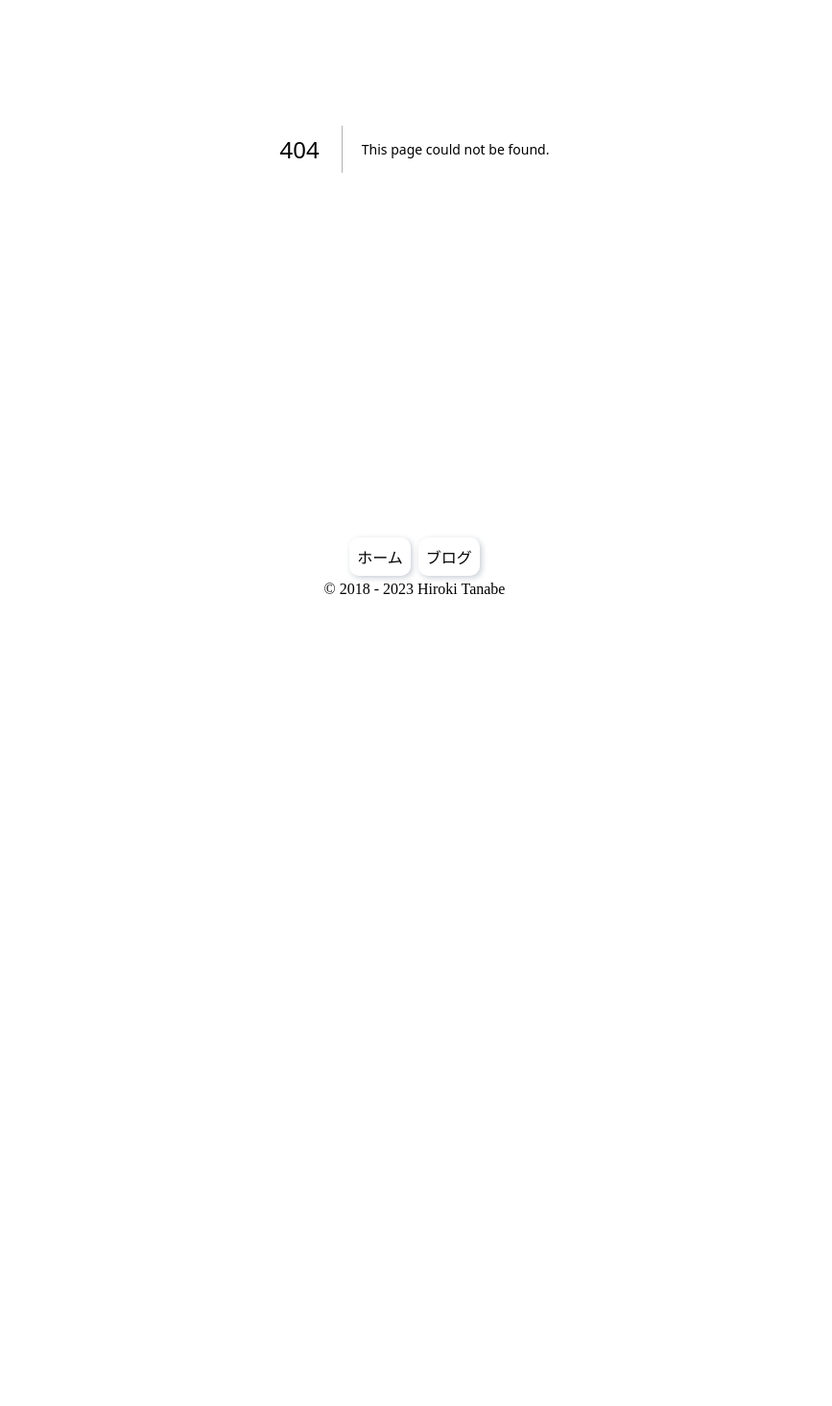
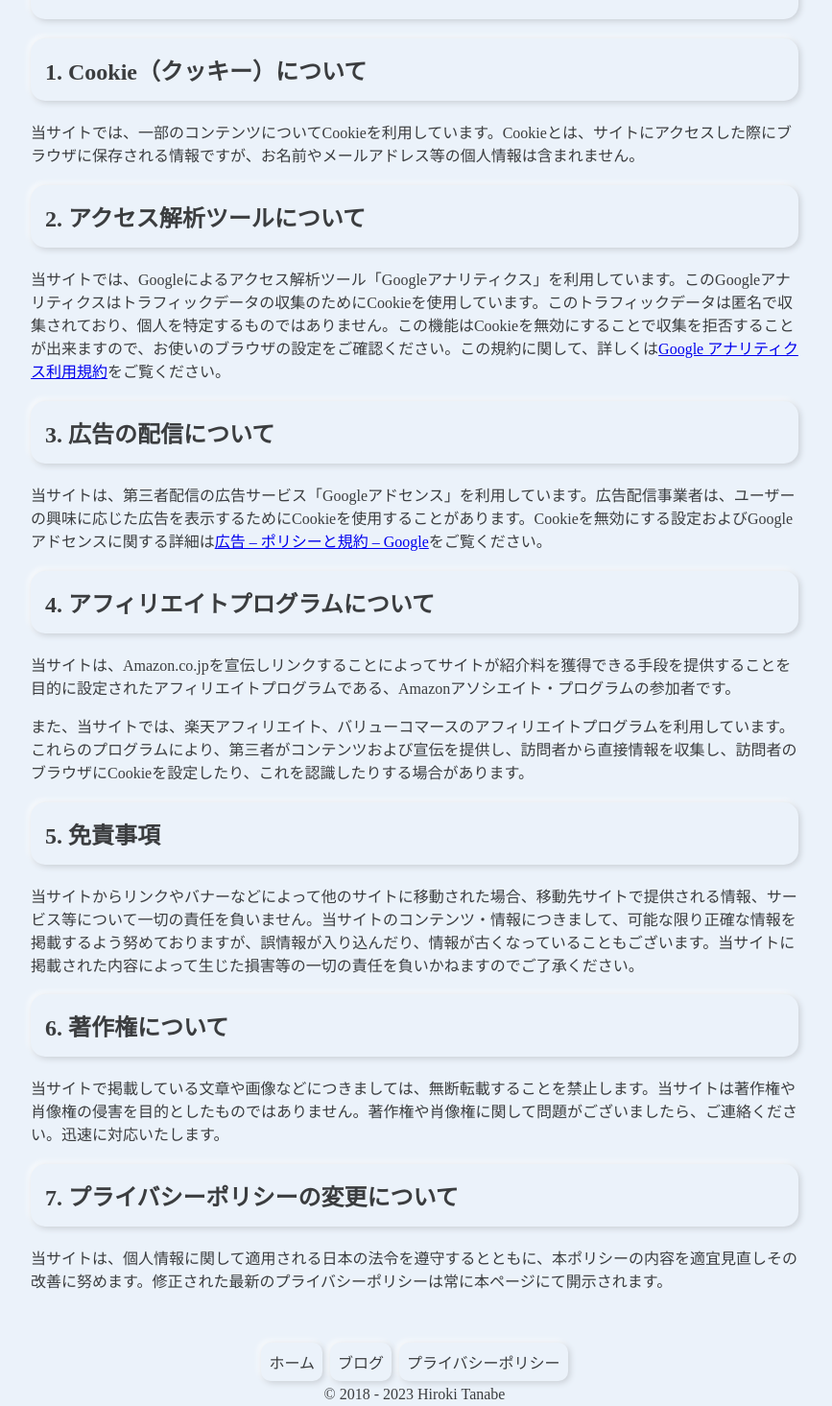
Before and after one commit to zalgo3/zalgo-official.com, a Next.js app: page /privacy-policy in a window 1280 px wide. Before the commit this address had no page. Shown: the part 245-1710 px from the top of the page at 96% size, without its empty margins (208-1075 px from the left). Before the commit the page ends 868 px from the top, so only its background shows below. Built offline with nearby package versions, Linux system fonts and the light colour scheme.

Commit message:
add privacy policy

```diff
--- a/app/footer.tsx
+++ b/app/footer.tsx
@@ -16,6 +16,9 @@ const Footer = () => {
                     <li>
                         <Link href="/blog">ブログ</Link>
                     </li>
+                    <li>
+                        <Link href="/privacy-policy">プライバシーポリシー</Link>
+                    </li>
                 </ul>
             </nav>
             <div className={styles.copyright}>© {years} Hiroki Tanabe</div>
--- /dev/null
+++ b/app/privacy-policy/layout.tsx
@@ -0,0 +1,14 @@
+import Header from '../header';
+import SocialLinks from '../social-links';
+
+const Layout = ({children}: {children: React.ReactNode}) => {
+    return (
+        <>
+            <Header />
+            <SocialLinks />
+            <main>{children}</main>
+        </>
+    );
+};
+
+export default Layout;
--- /dev/null
+++ b/app/privacy-policy/page.tsx
@@ -0,0 +1,86 @@
+import type {Metadata} from 'next';
+
+import styles from 'styles/app/blog/page.module.css';
+
+export const metadata: Metadata = {
+    title: 'プライバシーポリシー',
+    description: '当サイトのプライバシーポリシーです。',
+};
+
+const PrivacyPolicyPage = () => {
+    return (
+        <div className={styles.container}>
+            <h1 className={styles.title}>プライバシーポリシー</h1>
+
+            <section>
+                <h2>1. Cookie（クッキー）について</h2>
+                <p>
+                    当サイトでは、一部のコンテンツについてCookieを利用しています。Cookieとは、サイトにアクセスした際にブラウザに保存される情報ですが、お名前やメールアドレス等の個人情報は含まれません。
+                </p>
+            </section>
+
+            <section>
+                <h2>2. アクセス解析ツールについて</h2>
+                <p>
+                    当サイトでは、Googleによるアクセス解析ツール「Googleアナリティクス」を利用しています。このGoogleアナリティクスはトラフィックデータの収集のためにCookieを使用しています。このトラフィックデータは匿名で収集されており、個人を特定するものではありません。この機能はCookieを無効にすることで収集を拒否することが出来ますので、お使いのブラウザの設定をご確認ください。この規約に関して、詳しくは
+                    <a
+                        href="https://marketingplatform.google.com/about/analytics/terms/jp/"
+                        target="_blank"
+                        rel="noopener noreferrer"
+                    >
+                        Google アナリティクス利用規約
+                    </a>
+                    をご覧ください。
+                </p>
+            </section>
+
+            <section>
+                <h2>3. 広告の配信について</h2>
+                <p>
+                    当サイトは、第三者配信の広告サービス「Googleアドセンス」を利用しています。広告配信事業者は、ユーザーの興味に応じた広告を表示するためにCookieを使用することがあります。Cookieを無効にする設定およびGoogleアドセンスに関する詳細は
+                    <a
+                        href="https://policies.google.com/technologies/ads?hl=ja"
+                        target="_blank"
+                        rel="noopener noreferrer"
+                    >
+                        広告 – ポリシーと規約 – Google
+                    </a>
+                    をご覧ください。
+                </p>
+            </section>
+
+            <section>
+                <h2>4. アフィリエイトプログラムについて</h2>
+                <p>
+                    当サイトは、Amazon.co.jpを宣伝しリンクすることによってサイトが紹介料を獲得できる手段を提供することを目的に設定されたアフィリエイトプログラムである、Amazonアソシエイト・プログラムの参加者です。
+                </p>
+                <p>
+                    また、当サイトでは、楽天アフィリエイト、バリューコマースのアフィリエイトプログラムを利用しています。これらのプログラムにより、第三者がコンテンツおよび宣伝を提供し、訪問者から直接情報を収集し、訪問者のブラウザにCookieを設定したり、これを認識したりする場合があります。
+                </p>
+            </section>
+
+            <section>
+                <h2>5. 免責事項</h2>
+                <p>
+                    当サイトからリンクやバナーなどによって他のサイトに移動された場合、移動先サイトで提供される情報、サービス等について一切の責任を負いません。当サイトのコンテンツ・情報につきまして、可能な限り正確な情報を掲載するよう努めておりますが、誤情報が入り込んだり、情報が古くなっていることもございます。当サイトに掲載された内容によって生じた損害等の一切の責任を負いかねますのでご了承ください。
+                </p>
+            </section>
+
+            <section>
+                <h2>6. 著作権について</h2>
+                <p>
+                    当サイトで掲載している文章や画像などにつきましては、無断転載することを禁止します。当サイトは著作権や肖像権の侵害を目的としたものではありません。著作権や肖像権に関して問題がございましたら、ご連絡ください。迅速に対応いたします。
+                </p>
+            </section>
+
+            <section>
+                <h2>7. プライバシーポリシーの変更について</h2>
+                <p>
+                    当サイトは、個人情報に関して適用される日本の法令を遵守するとともに、本ポリシーの内容を適宜見直しその改善に努めます。修正された最新のプライバシーポリシーは常に本ページにて開示されます。
+                </p>
+            </section>
+        </div>
+    );
+};
+
+export default PrivacyPolicyPage;
--- a/middleware.ts
+++ b/middleware.ts
@@ -6,7 +6,11 @@ export function middleware(request: NextRequest) {
 
     const slugMatch = /^\/([^/]+)$/.exec(pathname);
 
-    if (slugMatch && slugMatch[1] !== 'blog') {
+    if (
+        slugMatch &&
+        slugMatch[1] !== 'blog' &&
+        slugMatch[1] !== 'privacy-policy'
+    ) {
         const slug = slugMatch[1];
         const redirectUrl = new URL(`/blog/${slug}`, request.url);
         return NextResponse.redirect(redirectUrl);
```
